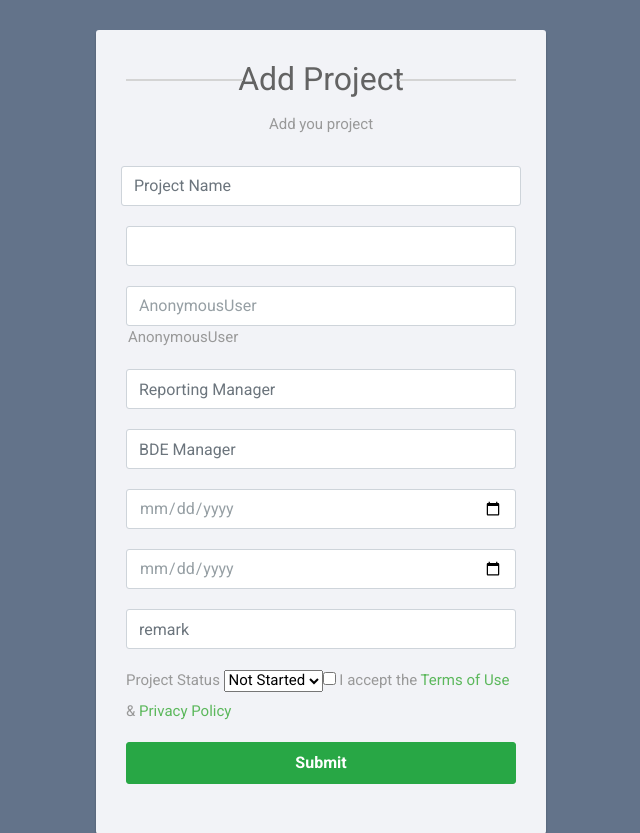
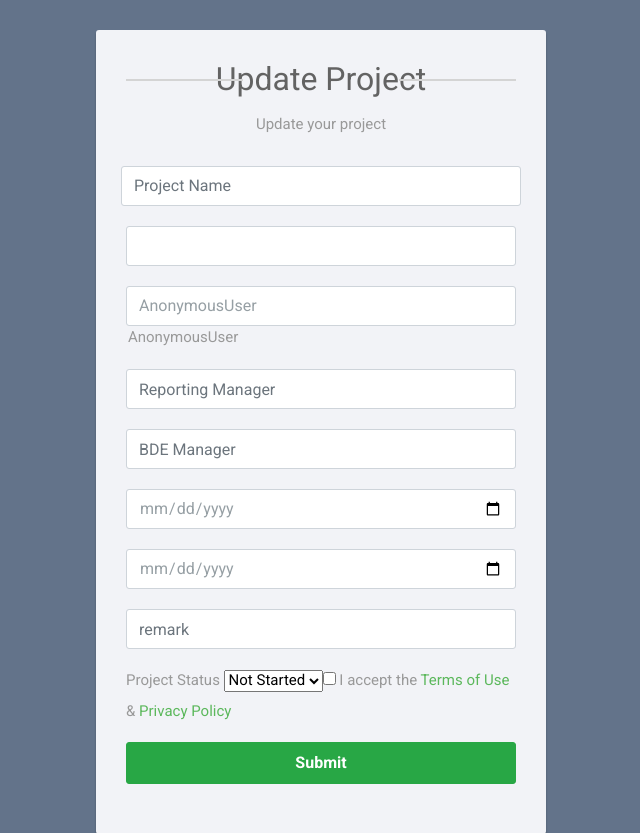
Before and after one commit to deep-tw/console-inhouse, a Django app: template templates/projects/project_update.html in a window 1280 px wide. Shown: the top 833 px of the page, without its empty margins (319-959 px from the left). Run offline with Django 4.2, Linux system fonts and the light colour scheme; the template is opened without the code that fills it, so the values that code supplies are empty; some libraries are stand-ins or nearby versions.

Commit message:
fix: frontend template forms

```diff
--- a/templates/projects/project_update.html
+++ b/templates/projects/project_update.html
@@ -184,8 +184,8 @@
     <div class="signup-form">
         <form action="{% url 'update' project_data.id %}" method="post">
           {% csrf_token %}
-        <h2>Add Project</h2>
-        <p class="hint-text">Add you project</p>
+        <h2>Update Project</h2>
+        <p class="hint-text">Update your project</p>
 
             <div class="form-group">
           <div class="row">
```
